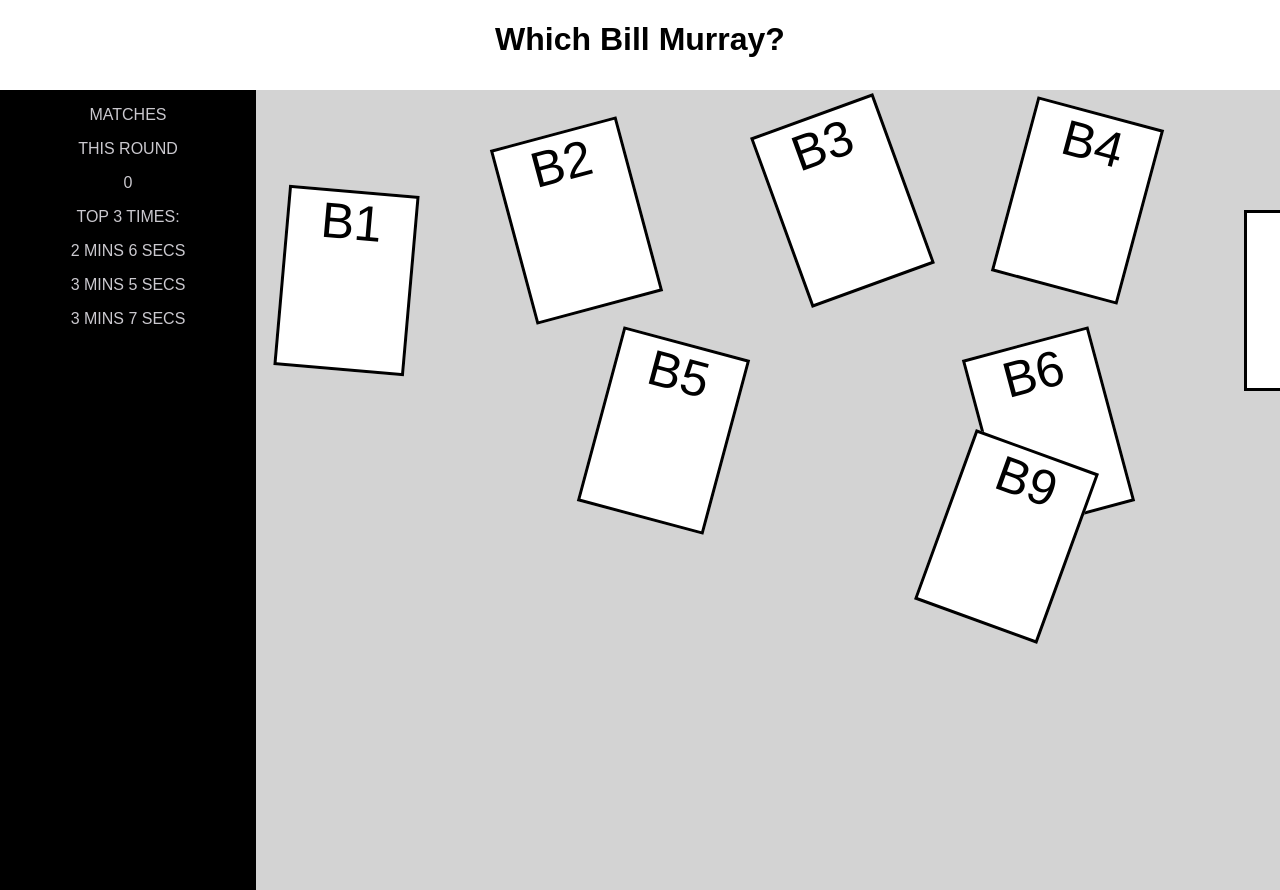
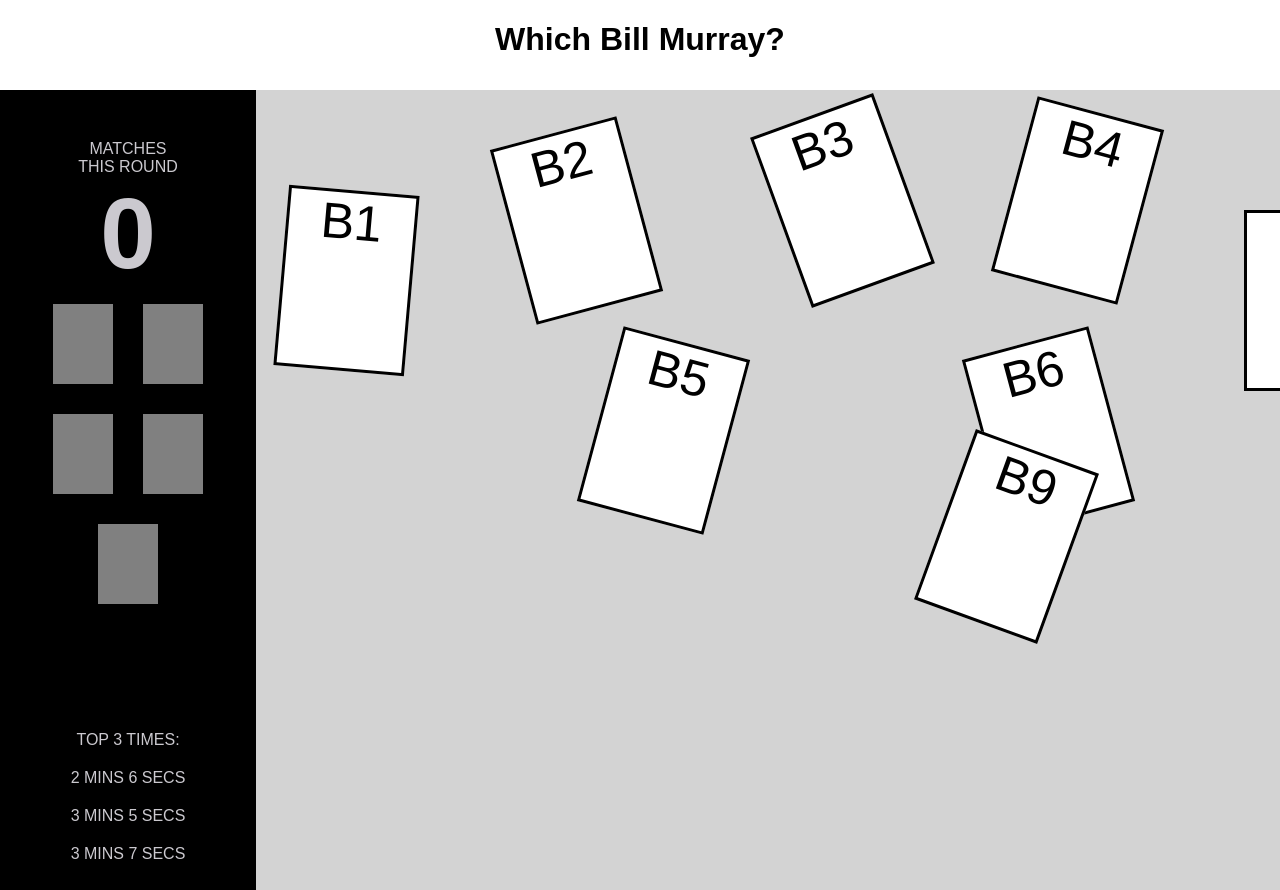
Before and after one commit to nickstaylor/which-beyonce, a plain HTML site: page index.html in a window 1280 px wide. Shown: the top 890 px of the page. Drawn offline with Linux system fonts and the light colour scheme.

Commit message:
Add aside style

```diff
--- a/index.html
+++ b/index.html
@@ -12,7 +12,7 @@
       <h1>Which Bill Murray?</h1>
     </header>
     <aside>
-      <p>MATCHES</p>
+      <p class="matches">MATCHES</p>
       <p>THIS ROUND</p>
       <p class="num-of-matches">0</p>
       <section class="matched-cards-area">
--- a/main.js
+++ b/main.js
@@ -0,0 +1,10 @@
+var cardOne = new Card;
+var cardTwo = new Card;
+var cardThree = new Card;
+var cardFour = new Card;
+var cardFive = new Card;
+var cardSix = new Card;
+var cardSeven = new Card;
+var cardEight = new Card;
+var cardNine = new Card;
+var cardTen = new Card;
--- a/styles.css
+++ b/styles.css
@@ -152,7 +152,16 @@ h3 {
 }
 
 .num-of-matches{
+  font-size: 100px;
+  font-weight: bold;
+}
 
+aside p {
+  margin: 0px;
+}
+
+.matches {
+  margin-top: 50px;
 }
 
 .matched-cards {
@@ -161,8 +170,21 @@ h3 {
 
 .top-times{
   text-align: center;
+  margin-top: 100px;
+}
+
+.top-times p {
+  padding: 10px;
 }
 
 .matched-cards-area div {
-
+  border: 3px solid black;
+  text-align: center;
+  height: 80px;
+  width: 60px;
+  display: inline-block;
+  color: black;
+  background-color: gray;
+  font-size: 50px;
+  margin: 10px 10px;
 }
```
Also changed, not shown: card.js (line endings or trailing spaces), 1 other file.
